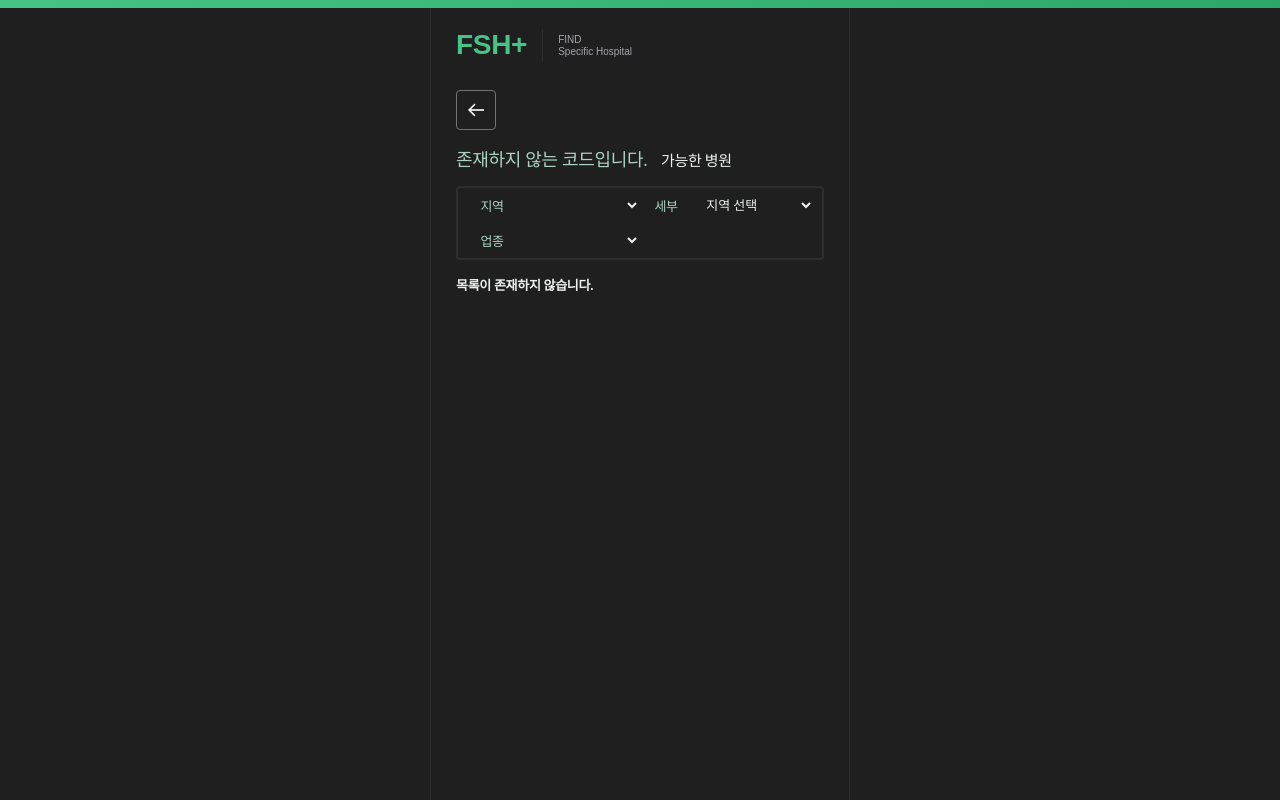
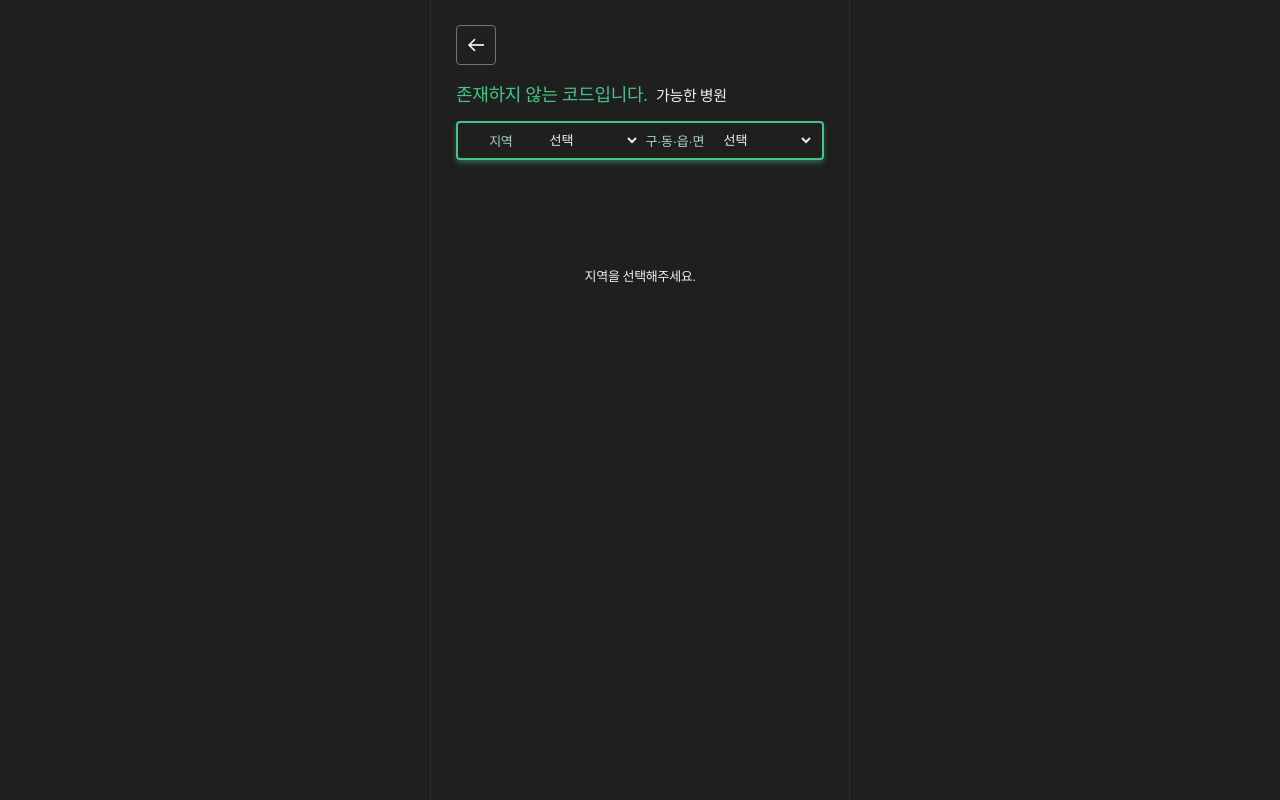
Before and after one commit to awesome-sh/find_specific_hospital, a React (Create React App) app: page /1 in a window 1280 px wide. Built offline with nearby package versions, Linux system fonts and the light colour scheme; a web font is replaced by a local one.

Commit message:
Update: 디테일 컴포넌트 개발 시작

```diff
--- a/src/App.jsx
+++ b/src/App.jsx
@@ -23,7 +23,6 @@ function App() {
 						} />
 						<Route path="/:category" element={
 							<>
-								<Top />
 								<Detail />
 							</>
 						} />
--- a/src/index.css
+++ b/src/index.css
@@ -61,6 +61,14 @@ body {
   letter-spacing: -0.3px;
 }
 
+*::-webkit-scrollbar {
+  width: 5px;
+}
+
+*::-webkit-scrollbar-thumb {
+  background-color: #90d4c0;
+}
+
 ul {
   list-style: none;
 }
@@ -78,11 +86,6 @@ select {
     -moz-transition: all 0.3s ease-out;
     -ms-transition: all 0.3s ease-out;
     -o-transition: all 0.3s ease-out;
-}
-
-select:focus {
-  border: 2px solid var(--primary);
-  box-shadow: 0px 3px 5px rgba(69, 196, 133, 0.397);
 }
 
 textarea {
--- a/src/pages/Detail/Detail.jsx
+++ b/src/pages/Detail/Detail.jsx
@@ -22,7 +22,8 @@ function Detail() {
 
     const [selectedSi, setSelectedSi] = useState('')
     const [selectedGun, setSelectedGun] = useState('')
-    const [selectedType, setSelectedType] = useState('')
+
+    const [selectedNextSi, setSelectedNextSi] = useState('')
 
     useEffect(() => {
         let findData = Object.keys( OPEN_DATA ).includes( category ) ? OPEN_DATA[category] : null;
@@ -40,7 +41,7 @@ function Detail() {
     }, [category])
 
     useEffect(() => {
-        const unoverlapGun = Array.from(new Set(originDatas.filter(v => v.SIGUN_NM === selectedSi).map(v => v.REFINE_ROADNM_ADDR.split(' ')[2])))
+        const unoverlapGun = Array.from(new Set(originDatas.filter(v => v.SIGUN_NM === selectedNextSi).map(v => v.REFINE_LOTNO_ADDR.split(' ')[2])))
         setGunArr( unoverlapGun )
 
         // Type Datas
@@ -49,23 +50,29 @@ function Detail() {
 
         let result = datas
 
+
+
         if(selectedGun !== '') {
-            result = Array.from(new Set(originDatas.filter(v => v.SIGUN_NM === selectedSi && v.REFINE_ROADNM_ADDR.split(' ')[2] === selectedGun)))
+            result = Array.from(new Set(originDatas.filter(v => v.SIGUN_NM === selectedNextSi && v.REFINE_LOTNO_ADDR.split(' ')[2] === selectedGun)))
         }
 
-        if(selectedType !== '') {
-            result = result.filter(v => v.INDUTYPE_NM === selectedType)
+        if(selectedSi !== selectedNextSi) {
+            console.log('다른 지역을 선택함')
+            console.log(selectedSi, selectedNextSi)
+            setSelectedSi(selectedNextSi)
+            setSelectedGun('')
         }
 
+
         setDatas( result )
-    }, [selectedSi, selectedGun, selectedType])
+    }, [selectedSi,selectedNextSi,  selectedGun])
 
     const [isOverClientHeight, setIsOverClientHeight] = useState(false)
     const clientSize = useClientSize()
 
     useEffect(() => {
         const handleScroll = () => {
-            setIsOverClientHeight(clientSize.height/4 < window.pageYOffset ? true : false)
+            setIsOverClientHeight(window.innerHeight/2 < (isNaN(window.pageYOffset) ? window.scrollY : window.pageYOffset) ? true : false)
         }
 
         window.addEventListener('scroll', handleScroll)
@@ -81,14 +88,7 @@ function Detail() {
         opacity: 0
     }
 
-    const customAnimation01 = useSpring({
-        loop: false,
-        delay: 300,
-        to,
-        from
-    });
-
-    const customAnimation02 = useSpring({
+    const customAnimation = useSpring({
         loop: false,
         delay: 500,
         to,
@@ -104,7 +104,7 @@ function Detail() {
             <Header isOverClientHeight={isOverClientHeight}>
                 <HeaderTop isOverClientHeight={isOverClientHeight}>
                     <h1>
-                        <animated.span style={customAnimation01}>{ FindKoreanName(category) }</animated.span> 가능한 병원
+                        <span>{ FindKoreanName(category) }</span> 가능한 병원
                     </h1>
 
                     <div className="topBtn" onClick={() => window.scrollTo(0, 0)}>
@@ -116,20 +116,21 @@ function Detail() {
                     <SearchItem>
                         <SearchLabel>지역</SearchLabel>
                         <SearchForm>
-                            <select onChange={(e) => setSelectedSi(e.target.value)}>
+                            <select onChange={(e) => setSelectedNextSi(e.target.value)} value={selectedSi}>
+                                <option>선택</option>
                                 { siArr.length > 0 && siArr.map((si, idx) =>
-                                    <option key={idx} selected={idx === 0}>{si}</option>
+                                    <option key={idx}>{si}</option>
                                 )}
                             </select>
                         </SearchForm>
                     </SearchItem>
                     <SearchItem>
-                        <SearchLabel>세부</SearchLabel>
+                        <SearchLabel>구·동·읍·면</SearchLabel>
                         <SearchForm>
-                            <select onChange={(e) => setSelectedGun(e.target.value)}>
+                            <select onChange={(e) => setSelectedGun(e.target.value)} value={selectedGun}>
                                 { gunArr.length > 0 ?
                                     <>
-                                        <option selected>지역 선택</option>
+                                        <option selected>선택</option>
                                         {
                                             gunArr.map((gun, idx) =>
                                                 <option key={idx}>{gun}</option>
@@ -137,44 +138,39 @@ function Detail() {
                                         }
                                     </>
                                     :
-                                    <option selected>지역 선택</option>
+                                    <option>선택</option>
                                 }
-                            </select>
-                        </SearchForm>
-                    </SearchItem>
-                    <SearchItem>
-                        <SearchLabel>업종</SearchLabel>
-                        <SearchForm>
-                            <select onChange={(e) => setSelectedType(e.target.value)}>
-                                { types.length > 0 && types.map((type, idx) =>
-                                    <option key={idx} selected={idx === 0}>{type}</option>
-                                )}
                             </select>
                         </SearchForm>
                     </SearchItem>
                 </SearchGroup>
             </Header>
 
-            <animated.div style={customAnimation02}>
+            <animated.div style={customAnimation}>
                 <List>
                     {
                         datas.length > 0 ?
                             datas.map((data, idx) => {
                                 return (
                                     <Item key={idx}>
-                                        <div className="type"><span>업종</span>{data.INDUTYPE_NM}</div>
-                                        <div className="location"><span>지역</span>{data.SIGUN_NM}</div>
-                                        <div className="name"><span>병원명</span>{data.MEDCARE_FACLT_NM}</div>
-                                        <div className="address"><span>도로명 주소</span>{data.REFINE_ROADNM_ADDR}</div>
+                                        <div className={
+                                            data.INDUTYPE_NM === '병원' ? 'type h01'
+                                            : data.INDUTYPE_NM === '상급종합' ? 'type h02'
+                                            : data.INDUTYPE_NM === '요양병원' ? 'type h03'
+                                            : data.INDUTYPE_NM === '종합병원' ? 'type h04'
+                                            : 'type h05' // 의원
+                                        }>{data.INDUTYPE_NM}</div>
+                                        <div className="name">{data.MEDCARE_FACLT_NM}</div>
+                                        <div className="address">{data.REFINE_ROADNM_ADDR}</div>
                                         <div className="tel"><span>전화번호</span>{data.MEDCARE_FACLT_TELNO}</div>
                                         <div className="found_date"><span>설립일자</span>{data.FOUND_DE}</div>
                                     </Item>
                                 )}
                             )
                         :
-                            <h3>
-                                목록이 존재하지 않습니다.
-                            </h3>
+                            <div className='non-list'>
+                                지역을 선택해주세요.
+                            </div>
                     }
                 </List>
             </animated.div>
@@ -185,7 +181,7 @@ function Detail() {
 export default Detail
 
 const Wrap = styled.div`
-    padding: 0 25px;
+    padding: 25px 25px;
 
     h1 {
         font-size: 15px;
@@ -194,9 +190,9 @@ const Wrap = styled.div`
         margin-bottom: 15px;
 
         span {
-            color: var(--second);
+            color: var(--primary);
             font-size: 18px;
-            margin-right: 10px;
+            margin-right: 5px;
         }
     }
 `
@@ -209,7 +205,7 @@ const Header = styled.div`
     background: ${({isOverClientHeight}) => isOverClientHeight ? 'rgba(0, 0, 0, 0.493)' : ''};
     backdrop-filter: ${({isOverClientHeight}) => isOverClientHeight ? 'blur(8px)' : ''};
     width: 100%;
-    padding: ${({isOverClientHeight}) => isOverClientHeight ? '25px' : '0px'};
+    padding: ${({isOverClientHeight}) => isOverClientHeight ? '20px 25px' : '0px'};
     transition: all 0.3s ease-out;
 `
 
@@ -264,7 +260,8 @@ const BackButton = styled.div`
 const SearchGroup = styled.div`
     padding: 0px 8px;
     width: 100%;
-    border: 2px solid var(--borderColor);
+    border: 2px solid var(--primary);
+    box-shadow: 0px 3px 5px rgba(69, 196, 133, 0.397);
     border-radius: 4px;
     display: grid;
     grid-template-columns: repeat(2, 1fr);
@@ -277,22 +274,33 @@ const SearchItem = styled.div`
 `
 
 const SearchLabel = styled.div`
-    width: 30%;
+    width: 40%;
     color: var(--second);
     text-align: center;
 `
 
 const SearchForm = styled.div`
-    width: 70%;
+    width: 60%;
 `
 
 const List = styled.div`
     margin-top: 15px;
+    padding-bottom: 30px;
+
+    .non-list {
+        display: flex;
+        align-items: center;
+        justify-content: center;
+        width: 100%;
+        height: 200px;
+    }
 `
 
 const Item = styled.div`
     padding: 15px;
-    border-bottom: 1px solid var(--borderColor);
+    border-radius: 6px;
+    border: 2px solid #4a4a4d;
+    margin-bottom: 10px;
 
     span {
         margin-right: 10px;
@@ -302,4 +310,25 @@ const Item = styled.div`
         line-break: auto;
         margin-bottom: 6px;
     }
+
+    .type {
+        padding: 2px 6px;
+        border-radius: 4px;
+        width: fit-content;
+        font-size: 11px;
+    }
+
+    .h01 { color: #fff; background: #cf5050; }
+    .h02 { color: #fff; background: #dd7732; }
+    .h03 { color: #fff; background: #80ad55; }
+    .h04 { color: #fff; background: #355496; }
+    .h05 { color: #fff; background: #ca5888; }
+
+    .name {
+        font-size: 15px;
+    }
+
+    .address {
+        font-size: 11px;
+    }
 `
--- a/src/pages/Main/Main.jsx
+++ b/src/pages/Main/Main.jsx
@@ -37,15 +37,23 @@ function Main() {
     const customAnimation03 = useSpring({
         loop: false,
         delay: 500,
-        to,
-        from
+        to: {
+            opacity: 1
+        },
+        from: {
+            opacity: 0
+        }
     });
 
     const customAnimation04 = useSpring({
         loop: false,
         delay: 600,
-        to,
-        from
+        to: {
+            opacity: 1
+        },
+        from: {
+            opacity: 0
+        }
     });
 
     // States
@@ -64,7 +72,6 @@ function Main() {
 
     return (
         <MainWrap>
-
             <Content isDetail={isDetail} >
                 <animated.div style={customAnimation01}>
                     <TitleElement>
@@ -98,8 +105,6 @@ function Main() {
                     </TextElement>
                 </animated.div>
             </Content>
-
-
         </MainWrap>
     )
 }
@@ -108,6 +113,8 @@ export default Main
 
 const MainWrap = styled.div`
     padding: 0px 25px;
+    height: 100vh;
+    overflow: hidden;
 `
 
 const TextElement = styled.div`
```
